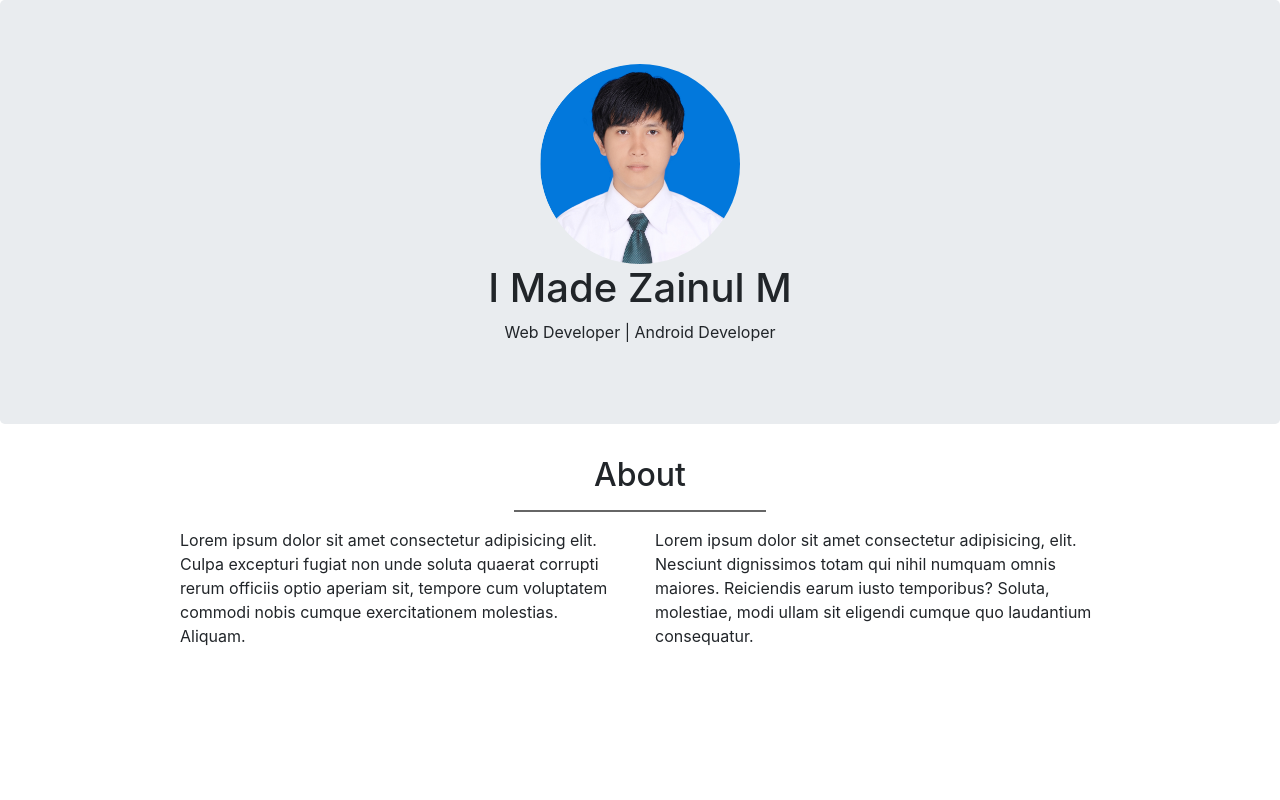
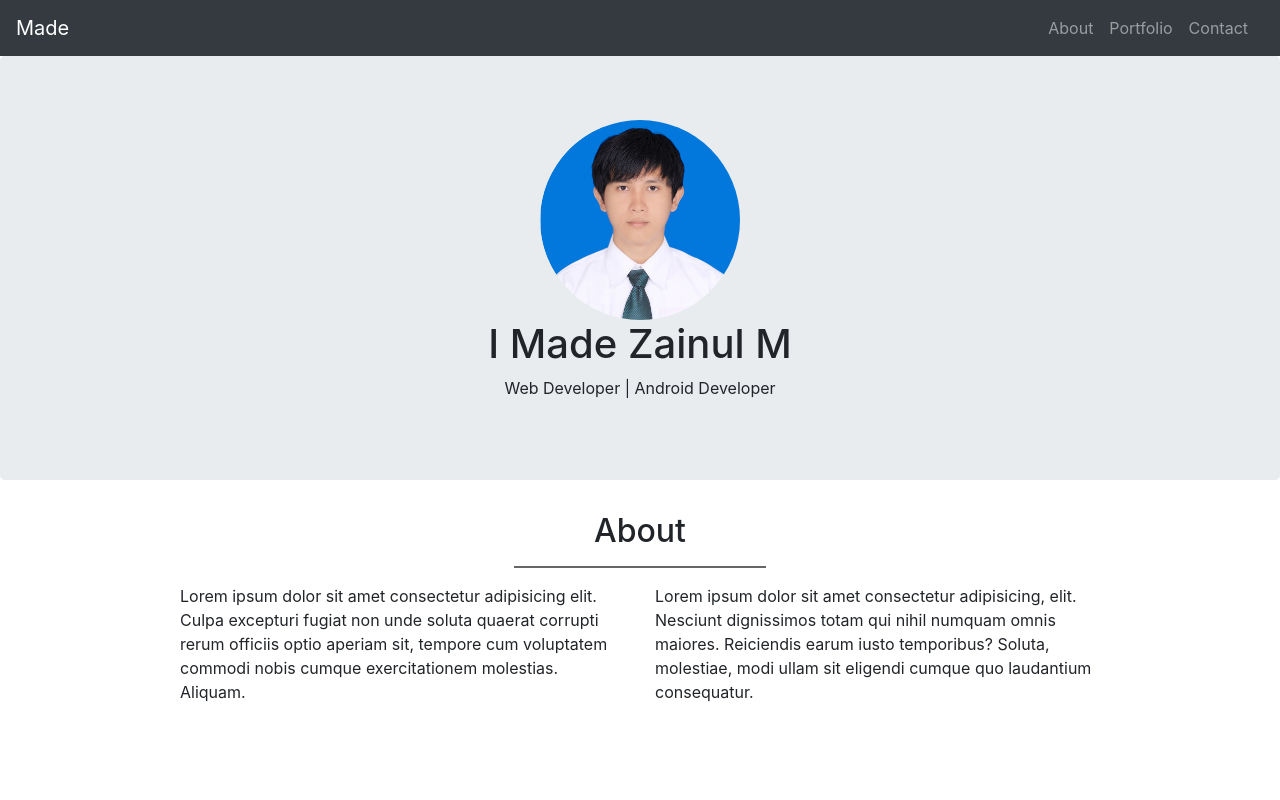
Before and after one commit to madezainul/portofolio, a plain HTML site: page index.html in a window 1280 px wide. Shown: the top 800 px of the page. Drawn offline with nearby package versions, Linux system fonts and the light colour scheme.

Commit message:
Menambahkan Navbar

```diff
--- a/index.html
+++ b/index.html
@@ -12,6 +12,36 @@
     <title>Portfolio</title>
   </head>
   <body>
+
+    <!-- Navbar -->
+    <nav class="navbar navbar-expand navbar-dark bg-dark navbar-fixed-top">
+      <div class="container-fluid">
+        <div class="navbar-header">
+
+          <button class="navbar-toggler" type="button" data-toggle="collapse" data-target="#navbarToggleExternalContent" aria-controls="navbarToggleExternalContent" aria-expanded="false" aria-label="Toggle navigation">
+            <span class="sr-only"></span>
+            <span class="navbar-toggler-icon"></span>
+         </button>
+
+          <a href="" class="navbar-brand">Made</a>
+        </div>
+
+        <div class="collapse navbar-collapse" id="navbar-dropdown"></div>
+          <ul class="navbar-nav mr-sm-2">
+            <li>
+              <a class="nav-link" href="#">About</a>
+            </li>
+            <li>
+              <a class="nav-link" href="#">Portfolio</a>
+            </li>
+            <li>
+              <a class="nav-link" href="#">Contact</a>
+            </li>
+          </ul>
+        </div>
+      </div>
+    </nav>
+    <!-- Akhir Navbar -->
 
     <!-- Jumbotron -->
     <div class="jumbotron text-center">
```
